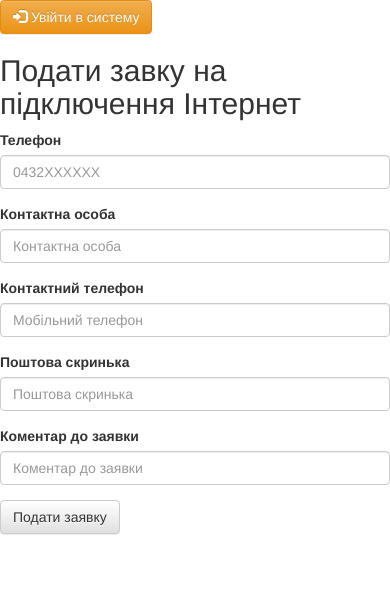
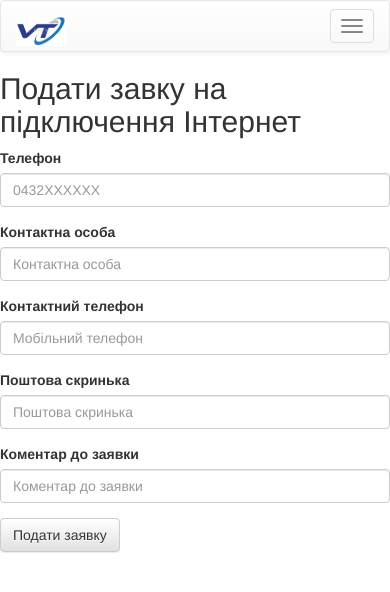
Before and after one commit to VladimirUman/final-project, a Python web app: template templates/form.html in a window 390 px wide; the page is wider, and only the part inside the window is pictured. Shown: the top 592 px of that part. Run offline with Jinja, Linux system fonts and the light colour scheme; the template is opened without the code that fills it, so the values that code supplies are empty.

Commit message:
working with interface

```diff
--- a/templates/form.html
+++ b/templates/form.html
@@ -1,47 +1,47 @@
 {% extends "layout.html" %}
 
 {% block title %}
-Vintelecom
+Подати заявку
 {% endblock %}
 
 {% block body %}
 <form action="{{ url_for('register') }}" method=post class="form-horizontal">
   <h2>Подати завку на підключення Інтернет</h2>
   <div class="form-group">
-    <label for="inputEmail3" class="col-sm-1 control-label">Телефон</label>
+    <label for="inputEmail3" class="col-sm-2 control-label">Телефон</label>
     <div class="col-sm-4">
       <input type="text" class="form-control" name="tel" pattern="[0-9]{10}" placeholder="0432ХХХХХХ" required>
     </div>
   </div>
   <div class="form-group">
-    <label for="inputPassword3" class="col-sm-1 control-label">Контактна особа</label>
+    <label for="inputPassword3" class="col-sm-2 control-label">Контактна особа</label>
     <div class="col-sm-4">
       <input type="text" class="form-control" name="kontakt" placeholder="Контактна особа" required>
     </div>
   </div>
   </div>
   <div class="form-group">
-    <label for="inputPassword3" class="col-sm-1 control-label">Контактний телефон</label>
+    <label for="inputPassword3" class="col-sm-2 control-label">Контактний телефон</label>
     <div class="col-sm-4">
       <input type="text" class="form-control" name="mobile" placeholder="Мобільний телефон" required>
     </div>
   </div>
   </div>
   <div class="form-group">
-    <label for="inputPassword3" class="col-sm-1 control-label">Поштова скринька</label>
+    <label for="inputPassword3" class="col-sm-2 control-label">Поштова скринька</label>
     <div class="col-sm-4">
       <input type="email" class="form-control" name="mail" placeholder="Поштова скринька" required>
     </div>
   </div>
   <div class="form-group">
-    <label for="inputPassword3" class="col-sm-1 control-label">Коментар до заявки</label>
+    <label for="inputPassword3" class="col-sm-2 control-label">Коментар до заявки</label>
     <div class="col-sm-4">
       <input type="text" class="form-control" name="coment" placeholder="Коментар до заявки">
     </div>
   </div>
   </div>
   <div class="form-group">
-    <div class="col-sm-offset-1 col-sm-10">
+    <div class="col-sm-offset-2 col-sm-10">
       <button type="submit" class="btn btn-default">Подати заявку</button>
     </div>
   </div>
--- a/templates/layout.html
+++ b/templates/layout.html
@@ -11,17 +11,62 @@
     </head>
     <body>
 
-            {% if g.user.is_authenticated%}
-            <p class="navbar-text navbar-right">
-                <a type="button" href="{{ url_for('logout') }}" class="btn btn-warning btn-s">
-                <span class="glyphicon glyphicon-log-out" aria-hidden="true"></span> Вийти з системи</a>
-                </p>
-            {% endif %}
-            {% if not g.user.is_authenticated%}
-                <a type="button" href="{{ url_for('login') }}" class="btn btn-warning btn-s">
-                <span class="glyphicon glyphicon-log-in" aria-hidden="true"></span> Увійти в систему</a>
-            {% endif %}
+<nav class="navbar navbar-default">
+  <div class="container-fluid">
+    <!-- Brand and toggle get grouped for better mobile display -->
+    <div class="navbar-header">
+      <button type="button" class="navbar-toggle collapsed" data-toggle="collapse" data-target="#bs-example-navbar-collapse-1" aria-expanded="false">
+        <span class="sr-only">Toggle navigation</span>
+        <span class="icon-bar"></span>
+        <span class="icon-bar"></span>
+        <span class="icon-bar"></span>
+      </button>
+      <a class="navbar-brand" href="main">
+      <img alt="Головна" title="Головна сторінка" src="static/img/logo.jpg" width="50" height="30">
+      </a>
+    </div>
 
+    <!-- Collect the nav links, forms, and other content for toggling -->
+    <div class="collapse navbar-collapse" id="bs-example-navbar-collapse-1">
+      <ul class="nav navbar-nav">
+        <li class="active"><a href="about">Опис послуги</a></li>
+        <li><a href="tarif">Тарифи</a></li>
+        <li><a href="form">Подати заявку</a></li>
+        <li class="dropdown">
+          <a href="#" class="dropdown-toggle" data-toggle="dropdown" role="button" aria-haspopup="true" aria-expanded="false">Dropdown <span class="caret"></span></a>
+          <ul class="dropdown-menu">
+            <li><a href="#">Action</a></li>
+            <li><a href="#">Another action</a></li>
+            <li><a href="#">Something else here</a></li>
+            <li role="separator" class="divider"></li>
+            <li><a href="#">Separated link</a></li>
+            <li role="separator" class="divider"></li>
+            <li><a href="#">One more separated link</a></li>
+          </ul>
+        </li>
+      </ul>
+      <ul class="nav navbar-nav navbar-right">
+        {% if not g.user.is_authenticated %}
+        <li><a href="{{ url_for('login') }}">Вхід</a></li>
+        {% endif %}
+        {% if g.user.is_authenticated %}
+        <li class="dropdown">
+          <a href="#" class="dropdown-toggle" data-toggle="dropdown" role="button" aria-haspopup="true" aria-expanded="false">{{ g.user }} <span class="caret"></span></a>
+          <ul class="dropdown-menu">
+            <li><a href="{{ url_for('registrants') }}">Актуальні заявки</a></li>
+            <li><a href="{{ url_for('registrants_archiv') }}">Архівні заявки</a></li>
+                {% if g.user.get_role() == "admin" %}
+                <li><a href="{{ url_for('panel') }}">Користувачі системи</a></li>
+                {% endif %}
+                <li role="separator" class="divider"></li>
+            <li><a href="{{ url_for('logout') }}">Вийти</a></li>
+          </ul>
+        {% endif %}
+        </li>
+      </ul>
+    </div><!-- /.navbar-collapse -->
+  </div><!-- /.container-fluid -->
+</nav>
     {% block body %}{% endblock %}
     </body>
 </html>
--- a/templates/registrants.html
+++ b/templates/registrants.html
@@ -1,11 +1,10 @@
 {% extends "layout.html" %}
 
 {% block title %}
-    Vintelecom
+    Актуальні заявки
 {% endblock %}
 
 {% block body %}
-<h2>Вітаємо! {{ g.user }}</h2>
 <h1>Актуальні заявки</h1>
 <form action="{{ url_for('registrants') }}" method="post">
     <table class="table table-bordered">
```
Also changed, not shown: templates/about.html (+2 -8 lines), templates/main.html (+3 -7 lines), templates/registrants_archiv.html (+3 -4 lines), templates/tarif.html (+2 -8 lines), froshims3.db, static/img/logo.jpg (added).
